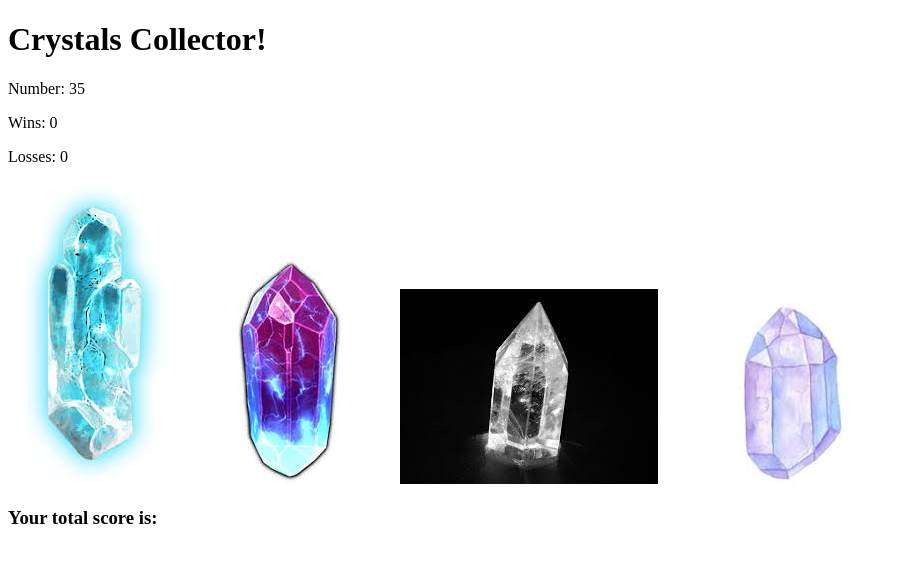
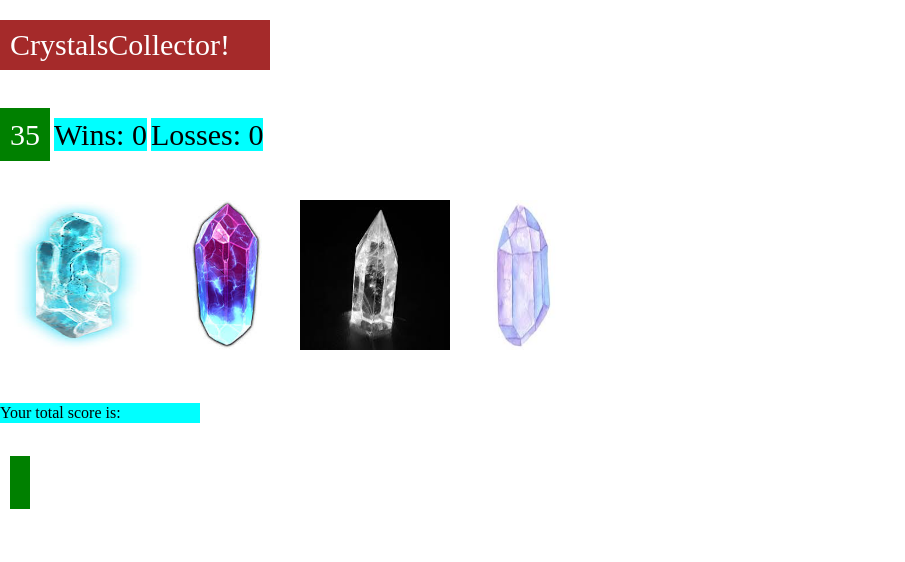
Before and after one commit to riteshsaheb/unit-4-game, a plain HTML site: page index.html in a window 1280 px wide. Shown: the whole page, without its empty margins (0-905 px from the left). Drawn offline with nearby package versions, Linux system fonts and the light colour scheme.

Commit message:
updated hw

```diff
--- a/assets/css/reset.css
+++ b/assets/css/reset.css
@@ -0,0 +1,48 @@
+/* http://meyerweb.com/eric/tools/css/reset/
+   v2.0 | 20110126
+   License: none (public domain)
+*/
+
+html, body, div, span, applet, object, iframe,
+h1, h2, h3, h4, h5, h6, p, blockquote, pre,
+a, abbr, acronym, address, big, cite, code,
+del, dfn, em, img, ins, kbd, q, s, samp,
+small, strike, strong, sub, sup, tt, var,
+b, u, i, center,
+dl, dt, dd, ol, ul, li,
+fieldset, form, label, legend,
+table, caption, tbody, tfoot, thead, tr, th, td,
+article, aside, canvas, details, embed,
+figure, figcaption, footer, header, hgroup,
+menu, nav, output, ruby, section, summary,
+time, mark, audio, video {
+	margin: 0;
+	padding: 0;
+	border: 0;
+	font-size: 100%;
+	font: inherit;
+	vertical-align: baseline;
+}
+/* HTML5 display-role reset for older browsers */
+article, aside, details, figcaption, figure,
+footer, header, hgroup, menu, nav, section {
+	display: block;
+}
+body {
+	line-height: 1;
+}
+ol, ul {
+	list-style: none;
+}
+blockquote, q {
+	quotes: none;
+}
+blockquote:before, blockquote:after,
+q:before, q:after {
+	content: '';
+	content: none;
+}
+table {
+	border-collapse: collapse;
+	border-spacing: 0;
+}
--- a/assets/css/style.css
+++ b/assets/css/style.css
@@ -0,0 +1,48 @@
+h1, h2{
+    margin-top: 20px;
+	padding: 10px;
+	border: 0;
+    font-size: 30px;
+    color: white;
+    /* display: inline; */
+    background-color: brown;
+    line-height: 30px;
+    max-width: 250px;
+    margin-bottom: 50px;
+}
+
+h2{
+    line-height: 20px;
+    max-width: 100px;
+    background-color: green;
+    display: inline;
+}
+#results,#wins1,#losses1{
+    top: 50px;
+    /* margin: 20px; */
+	/* padding: 10px; */
+    font-size: 30px;
+    color: black;
+    display: inline;
+    background-color: cyan;
+}
+
+h3{
+    line-height: 20px;
+    max-width: 200px;
+    background-color:cyan;
+    margin: 50px 0px;
+}
+
+#totalscore {
+    margin-top: 20px;
+    line-height: 20px;
+    max-width: 300px;
+    background-color: green;
+    margin-left: 10px;
+}
+.crystal-img{
+    margin-top: 50px;
+    height: 150px;
+    width: 150px;
+}
--- a/assets/javascript/game.js
+++ b/assets/javascript/game.js
@@ -7,20 +7,22 @@
     // var number = Math.floor(Math.random()*30+ 1);
     var numberOptions = [30, 31, 32, 33, 34, 35, 36, 37, 38, 39, 40];
     //var number = numberOptions[Math.round(Math.random())];
-    var number = numberOptions[Math.floor(Math.random() * numberOptions.length)];
+    number = numberOptions[Math.floor(Math.random() * numberOptions.length)];
+    var images = ["assets/images/1.jpeg", "assets/images/2.jpeg", "assets/images/3.jpeg", "assets/images/4.jpeg"];
     console.log(number);
     $("#randomnumber").text(number);
 
     function resetGames(){
         counter = 0;
-        var numberOptions = [20, 21, 22, 23, 24, 25, 26, 27, 28, 29, 30];
-        var number = numberOptions[Math.floor(Math.random() * numberOptions.length)];
+        number = numberOptions[Math.floor(Math.random() * numberOptions.length)];
         $("#randomnumber").text(number);
         $("#totalscore").text(counter);
+        (".crystals").empty();
+        // crystalImage();
     };
 
-    // var numOnImg = [1, 3, 2, 4];
-    var images = ["assets/images/1.jpeg", "assets/images/2.jpeg", "assets/images/3.jpeg", "assets/images/4.jpeg"];
+
+    //function crystalImage(){
     for (var i =0; i<images.length; i++){
         var imageCrystal = $("<img>");
         imageCrystal.addClass("crystal-img");
@@ -30,7 +32,8 @@
         imageCrystal.attr("data-crystalvalue", Math.floor(Math.random() * 10) + 3);
         $(".crystals").append(imageCrystal);
         }
-
+    //};
+//crystalImage();
 $(".crystal-img").on("click", function(){
 
         var crystalVal = $(this).attr("data-crystalvalue");
@@ -40,13 +43,14 @@ $(".crystal-img").on("click", function(){
         if(counter === number){
             win++;
             $("#wins").text(win);
-            alert("you win");
+            $("#results").text("You Win!")
             resetGames();
-
-        }else if(counter > number){
+            // $(".crystals").empty();
+        }
+        if(counter > number){
             losses++;
             $("#losses").text(losses);
-            alert("you loose");
+            $("#results").text("You Lost!")
             resetGames();
         }
 
--- a/index.html
+++ b/index.html
@@ -4,28 +4,24 @@
     <meta charset = "UTF-8">
     <title>CrystalsCollector Game</title>
     <link rel="stylesheet" type="text/css" href="assets/css/reset.css">
-    <link rel="stylesheet" type="text/css" href="assets/css/reset.css">
+    <link rel="stylesheet" type="text/css" href="assets/css/style.css">
 </head>
 
 <body>
         <div class = "container">
-            <h1>Crystals Collector!</h1>
-
+            <h1>CrystalsCollector!</h1>
             <div class = "numbers">
-            <p>Number: <span id ="randomnumber"> </span></p>
-            <p>Wins: <span id="wins">0</span></p>
-            <p>Losses: <span id="losses">0</span></p>
+                <h2 id ="randomnumber"></h2>
+                <p id = "results"></p>
+                <p id ="wins1">Wins: <span id="wins">0</span></p>
+                <p id ="losses1">  Losses: <span id="losses">0</span></p>
             </div>
-
             <div class = "crystals">
-                <!-- <img id="crystal-image1" src="assets/images/img1.jpeg" alt="crystal-image1">
-                <img id="crystal-image2" src="assets/images/img2.jpeg" alt="crystal-image2">
-                <img id="crystal-image3" src="assets/images/img3.jpeg" alt="crystal-image3">
-                <img id="crystal-image4" src="assets/images/img4.jpeg" alt="crystal-image4"> -->
+                <!-- <img id="crystal-image1" src="assets/images/img1.jpeg" alt="crystal-image1">-->
             </div>
 
             <h3>Your total score is: </h3>
-            <h3><span id ="totalscore"></span></h3>
+            <h2 id = "totalscore"></h2>
         </div>
 
 
```
Also changed, not shown: 1 other file.
